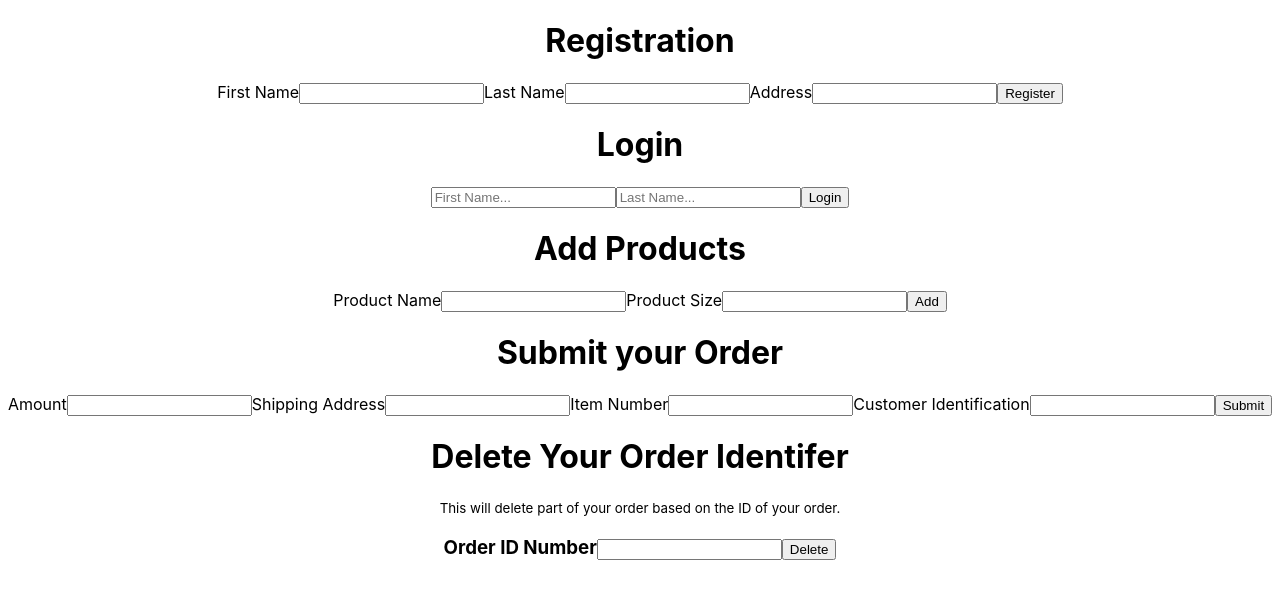
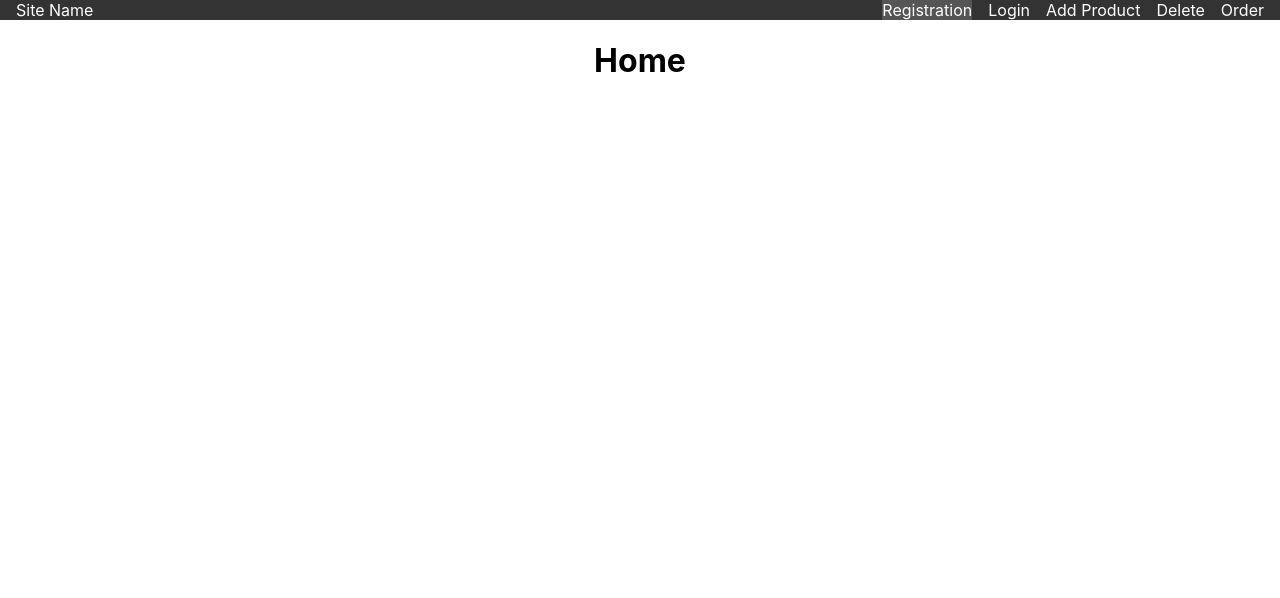
Before and after one commit to JokerAGE/CMPS-339-Repo, a React (Create React App) app in the folder coffee-app/: page / in a window 1280 px wide. Shown: the top 598 px of the page. Built offline with nearby package versions, Linux system fonts and the light colour scheme.

Commit message:
Fixed Routing

```diff
--- a/coffee-app/src/App.js
+++ b/coffee-app/src/App.js
@@ -2,184 +2,35 @@ import logo from './logo.svg';
 import './App.css';
 import  Axios  from 'axios';
 import React, {useState} from 'react';
-import {Route, Link} from "react-router-dom";
-
-
-
-
+import {Route, Routes} from "react-router-dom";
+import Navbar from "./Navbar";
+import Home from "./pages/Home";
+import Registration from './pages/Registration';
+import Login from './pages/Login';
+import AddProduct from './pages/AddProduct';
+import SubmitOrder from './pages/SubmitOrder';
+import DeleteOrder from './pages/DeleteOrder';
 
 function App() {
 
-const [firstNameReg, setFirstNameReg] = useState("");
-const [lastNameReg, setLastNameReg] = useState("");
-const [addressReg, setAddressReg] = useState("");
+  return (
 
-const [firstName, setFirstName] = useState("");
-const [lastName, setLastName] = useState("");
-const [address, setAddress] = useState("");
-
-const [productName, setProductName] = useState("");
-const [productSize, setProductSize] = useState("");
-
-const [amount, setAmount] = useState("");
-const [shippingAddress, setShippingAddress] = useState("");
-const [itemNumber, setItemNumber] = useState("");
-const [customerID, setCustmerID] = useState("");
-
-const [orderID, setOrderID] = useState("");
-
-const register = () => {
-  Axios.post("http://localhost:3001/register", {
-    FirstName: firstNameReg,
-    LastName: lastNameReg,
-    Address: addressReg,
-}).then((response) => {
-  console.log(response);
-  });
-};
-
-const login = () => {
-  Axios.post("http://localhost:3001/login", {
-    FirstName: firstName,
-    LastName: lastName,
-    Address: address,
-}).then((response) => {
-  console.log(response);
-  });
-};
-
-const addProduct = () => {
-  Axios.post("http://localhost:3001/addProduct", {
-    ProductName: productName,
-    ProductSize: productSize,
-}).then((response) => {
-  console.log(response);
-  });
-};
-
-const submitOrders = () => {
-  Axios.post("http://localhost:3001/sumbitOrders", {
-    Amount: amount,
-    ProductID: itemNumber,
-    CustomerID: customerID,
-    ShippingAddress: shippingAddress,
-}).then((response) => {
-  console.log(response);
-  });
-};
-
-const deletePartOfOrder = () => {
-  Axios.delete("http://localhost:3001/deletePartOfOrder", {
-   OrderID: orderID,
-}).then((response) => {
-  console.log(response);
-  });
-};
-
-  return (
     <div className="App">
 
+    <Navbar />
 
-      <div className="registration">
-        <h1>Registration</h1>
-        <label>First Name</label>
-        <input type="text"
-        onChange={(e) => {
-          setFirstNameReg(e.target.value);
-        }}
-        />
-        <label>Last Name</label>
-        <input type="text"
-        onChange={(e) => {
-          setLastNameReg(e.target.value);
-        }}
-        />
-        <label>Address</label>
-        <input type="text"
-        onChange={(e) => {
-          setAddressReg(e.target.value);
-        }}
-        />
-        <button onClick={register}> Register </button>
-      </div>
+    <div className= "container">
+      <Routes>
+       <Route path="/" element={ <Home />} />
+       <Route path="/registration" element={ <Registration />} />
+       <Route path="/logins" element={ <Login />} />
+       <Route path="/add" element={ <AddProduct />} />
+       <Route path="/sumbit" element={ <SubmitOrder />} />
+       <Route path="/delete" element={ <DeleteOrder />} />
+      </Routes>
 
-      <div className="logIn">
-        <h1>Login</h1>
-        <input
-        type="text"
-        placeholder="First Name..."
-        onChange={(e) => {
-          setFirstName(e.target.value);
-        }}
-        />
-        <input
-        type="text"
-        placeholder="Last Name..."
-        onChange={(e) => {
-          setLastName(e.target.value);
-        }}
-        />
-        <button onClick={login}> Login </button>
-      </div>
+    </div>
 
-      <div className="addToOrder">
-        <h1>Add Products</h1>
-        <label>Product Name</label>
-        <input type="text"
-        onChange={(e) => {
-          setProductName(e.target.value);
-        }}
-        />
-        <label>Product Size</label>
-        <input type="text"
-        onChange={(e) => {
-          setProductSize(e.target.value);
-        }}
-        />
-        <button onClick={addProduct}> Add </button>
-        </div>
-
-      <div className="createOrder">
-        <h1>Submit your Order</h1>
-        <label>Amount</label>
-        <input type="text"
-        onChange={(e) => {
-          setAmount(e.target.value);
-        }}
-        />
-        <label>Shipping Address</label>
-        <input type="text"
-        onChange={(e) => {
-          setShippingAddress(e.target.value);
-        }}
-        />
-        <label>Item Number</label>
-        <input type="text"
-        onChange={(e) => {
-          setItemNumber(e.target.value);
-        }}
-        />
-        <label>Customer Identification</label>
-        <input type="text"
-        onChange={(e) => {
-          setCustmerID(e.target.value);
-        }}
-        />
-        <button onClick={submitOrders}> Submit </button>
-      </div>
-      <div className="deletePartOfOrder">
-        <h1>Delete Your Order Identifer</h1>
-        <small>This will delete part of your order based on the ID of your order.</small>
-         <h3>
-           <label>Order ID Number</label>
-        <input type="text"
-        onChange={(e) => {
-          setOrderID(e.target.value);
-        }}
-        />
-        <button onClick={deletePartOfOrder}> Delete </button>
-        </h3>
-        </div>
     </div>
   );
 }
--- /dev/null
+++ b/coffee-app/src/Navbar.js
@@ -0,0 +1,22 @@
+export default function Navbar() {
+    return <nav className="nav">
+        <a href="/" className="site-title">Site Name</a>
+        <ul>
+            <li className="active">
+                <a href="/registration">Registration</a>
+            </li>
+            <li>
+                <a href="/logins">Login</a>
+            </li>
+            <li>
+                <a href="/add">Add Product</a>
+            </li>
+            <li>
+                <a href="/delete">Delete</a>
+            </li>
+            <li>
+                <a href="/sumbit">Order</a>
+            </li>
+        </ul>
+    </nav>
+}
--- a/coffee-app/src/index.js
+++ b/coffee-app/src/index.js
@@ -4,12 +4,15 @@ import './index.css';
 import App from './App';
 import reportWebVitals from './reportWebVitals';
 import {BrowserRouter} from 'react-router-dom';
+import "./styles.css"
 
-const root = ReactDOM.createRoot(document.getElementById('root'));
+const root = ReactDOM.createRoot(document.getElementById("root"));
 
 root.render(
   <React.StrictMode>
-    <App />
+    <BrowserRouter>
+      <App />
+    </BrowserRouter>
   </React.StrictMode>
 )
 
--- /dev/null
+++ b/coffee-app/src/pages/AddProduct.js
@@ -0,0 +1,35 @@
+import  Axios  from 'axios';
+import React, {useState} from 'react';
+
+export default function AddProduct() {
+
+    const [productName, setProductName] = useState("");
+const [productSize, setProductSize] = useState("");
+
+const addProduct = () => {
+    Axios.post("http://localhost:3001/addProduct", {
+      ProductName: productName,
+      ProductSize: productSize,
+  }).then((response) => {
+    console.log(response);
+    });
+  };
+
+
+    return <div className="addToOrder">
+    <h1>Add Products</h1>
+    <label>Product Name</label>
+    <input type="text"
+    onChange={(e) => {
+      setProductName(e.target.value);
+    }}
+    />
+    <label>Product Size</label>
+    <input type="text"
+    onChange={(e) => {
+      setProductSize(e.target.value);
+    }}
+    />
+    <button onClick={addProduct}> Add </button>
+    </div>
+}
--- /dev/null
+++ b/coffee-app/src/pages/DeleteOrder.js
@@ -0,0 +1,30 @@
+import  Axios  from 'axios';
+import React, {useState} from 'react';
+
+export default function DeleteOrder() {
+
+    const [orderID, setOrderID] = useState("");
+
+    const deletePartOfOrder = () => {
+        Axios.delete("http://localhost:3001/deletePartOfOrder", {
+         OrderID: orderID,
+      }).then((response) => {
+        console.log(response);
+        });
+      };
+
+
+    return <div className="deletePartOfOrder">
+        <h1>Delete Your Order Identifer</h1>
+        <small>This will delete part of your order based on the ID of your order.</small>
+         <h3>
+           <label>Order ID Number</label>
+        <input type="text"
+        onChange={(e) => {
+          setOrderID(e.target.value);
+        }}
+        />
+        <button onClick={deletePartOfOrder}> Delete </button>
+        </h3>
+        </div>
+}
--- /dev/null
+++ b/coffee-app/src/pages/Home.js
@@ -0,0 +1,3 @@
+export default function Home() {
+    return <h1>Home</h1>
+}
--- /dev/null
+++ b/coffee-app/src/pages/Login.js
@@ -0,0 +1,38 @@
+import  Axios  from 'axios';
+import React, {useState} from 'react';
+
+export default function Login() {
+
+    const [firstName, setFirstName] = useState("");
+    const [lastName, setLastName] = useState("");
+    const [address, setAddress] = useState("");
+
+    const login = () => {
+        Axios.post("http://localhost:3001/login", {
+          FirstName: firstName,
+          LastName: lastName,
+          Address: address,
+      }).then((response) => {
+        console.log(response);
+        });
+      };
+
+    return <div className="logIn">
+        <h1>Login</h1>
+        <input
+        type="text"
+        placeholder="First Name..."
+        onChange={(e) => {
+          setFirstName(e.target.value);
+        }}
+        />
+        <input
+        type="text"
+        placeholder="Last Name..."
+        onChange={(e) => {
+          setLastName(e.target.value);
+        }}
+        />
+        <button onClick={login}> Login </button>
+      </div>
+}
--- /dev/null
+++ b/coffee-app/src/pages/Registration.js
@@ -0,0 +1,42 @@
+import  Axios  from 'axios';
+import React, {useState} from 'react';
+
+export default function Registration() {
+
+    const [firstNameReg, setFirstNameReg] = useState("");
+    const [lastNameReg, setLastNameReg] = useState("");
+    const [addressReg, setAddressReg] = useState("");
+
+    const register = () => {
+        Axios.post("http://localhost:3001/register", {
+          FirstName: firstNameReg,
+          LastName: lastNameReg,
+          Address: addressReg,
+      }).then((response) => {
+        console.log(response);
+        });
+      };
+
+    return <div className="registration">
+    <h1>Registration</h1>
+    <label>First Name</label>
+    <input type="text"
+    onChange={(e) => {
+      setFirstNameReg(e.target.value);
+    }}
+    />
+    <label>Last Name</label>
+    <input type="text"
+    onChange={(e) => {
+      setLastNameReg(e.target.value);
+    }}
+    />
+    <label>Address</label>
+    <input type="text"
+    onChange={(e) => {
+      setAddressReg(e.target.value);
+    }}
+    />
+    <button onClick={register}> Register </button>
+  </div>
+}
--- /dev/null
+++ b/coffee-app/src/pages/SubmitOrder.js
@@ -0,0 +1,50 @@
+import  Axios  from 'axios';
+import React, {useState} from 'react';
+
+export default function SubmitOrder() {
+
+    const [amount, setAmount] = useState("");
+const [shippingAddress, setShippingAddress] = useState("");
+const [itemNumber, setItemNumber] = useState("");
+const [customerID, setCustmerID] = useState("");
+
+const submitOrders = () => {
+    Axios.post("http://localhost:3001/sumbitOrders", {
+      Amount: amount,
+      ProductID: itemNumber,
+      CustomerID: customerID,
+      ShippingAddress: shippingAddress,
+  }).then((response) => {
+    console.log(response);
+    });
+  };
+
+    return <div className="createOrder">
+    <h1>Submit your Order</h1>
+    <label>Amount</label>
+    <input type="text"
+    onChange={(e) => {
+      setAmount(e.target.value);
+    }}
+    />
+    <label>Shipping Address</label>
+    <input type="text"
+    onChange={(e) => {
+      setShippingAddress(e.target.value);
+    }}
+    />
+    <label>Item Number</label>
+    <input type="text"
+    onChange={(e) => {
+      setItemNumber(e.target.value);
+    }}
+    />
+    <label>Customer Identification</label>
+    <input type="text"
+    onChange={(e) => {
+      setCustmerID(e.target.value);
+    }}
+    />
+    <button onClick={submitOrders}> Submit </button>
+  </div>
+}
--- /dev/null
+++ b/coffee-app/src/styles.css
@@ -0,0 +1,38 @@
+* {
+    box-sizing: border-box;
+}
+
+body {
+    margin:0;
+}
+
+.nav {
+    background-color: #333;
+    color: white;
+    display:flex;
+    justify-content: space-between;
+    align-items: center;
+    gap: 2rem;
+    padding: 0 1rem;
+}
+
+.nav ul{
+    padding: 0;
+    margin: 0;
+    list-style: none;
+    display: flex;
+    gap: 1rem;
+}
+
+.nav a{
+    color:inherit;
+    text-decoration: none;
+}
+
+.nav li.active {
+    background-color: #555;
+}
+
+.nav li:hover{
+    background-color: #777;
+}
--- a/package.json
+++ b/package.json
@@ -1,5 +1,5 @@
 {
   "dependencies": {
-    "react-router-dom": "^6.3.0"
+    "react-router-dom": "^5.3.3"
   }
 }
```
Also changed, not shown: 2 other files (tests, documents, lock files or other folders).
